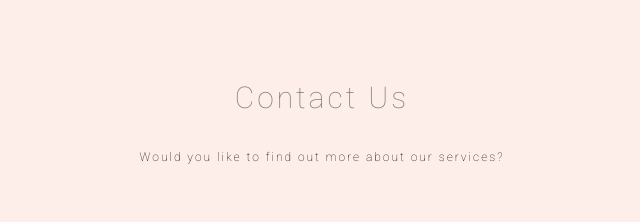
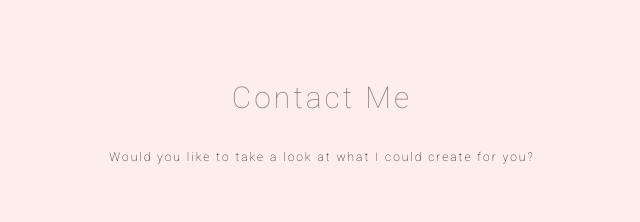
Before and after one commit to aurorabanks/joanne-palazzetti, a plain HTML site: page index.html in a window 1280 px wide. Shown: the part 2615-2837 px from the top of the page, 318-958 px from the left. Drawn offline with Linux system fonts and the light colour scheme.

Commit message:
changed some wording

```diff
--- a/index.html
+++ b/index.html
@@ -76,8 +76,8 @@
     <!--Contact Start-->
     <section class="contact">
         <div class="contact-main"</div>
-        <h1>Contact Us</h1>
-        <p>Would you like to find out more about our services?</p>
+        <h1>Contact Me</h1>
+        <p>Would you like to take a look at what I could create for you?</p>
         </div>
         <div class="contact-us">
         <div class="contact-box"><a href="mailto:info@turbostudio.com.au"<p>Email Us</p></div></div>
```
